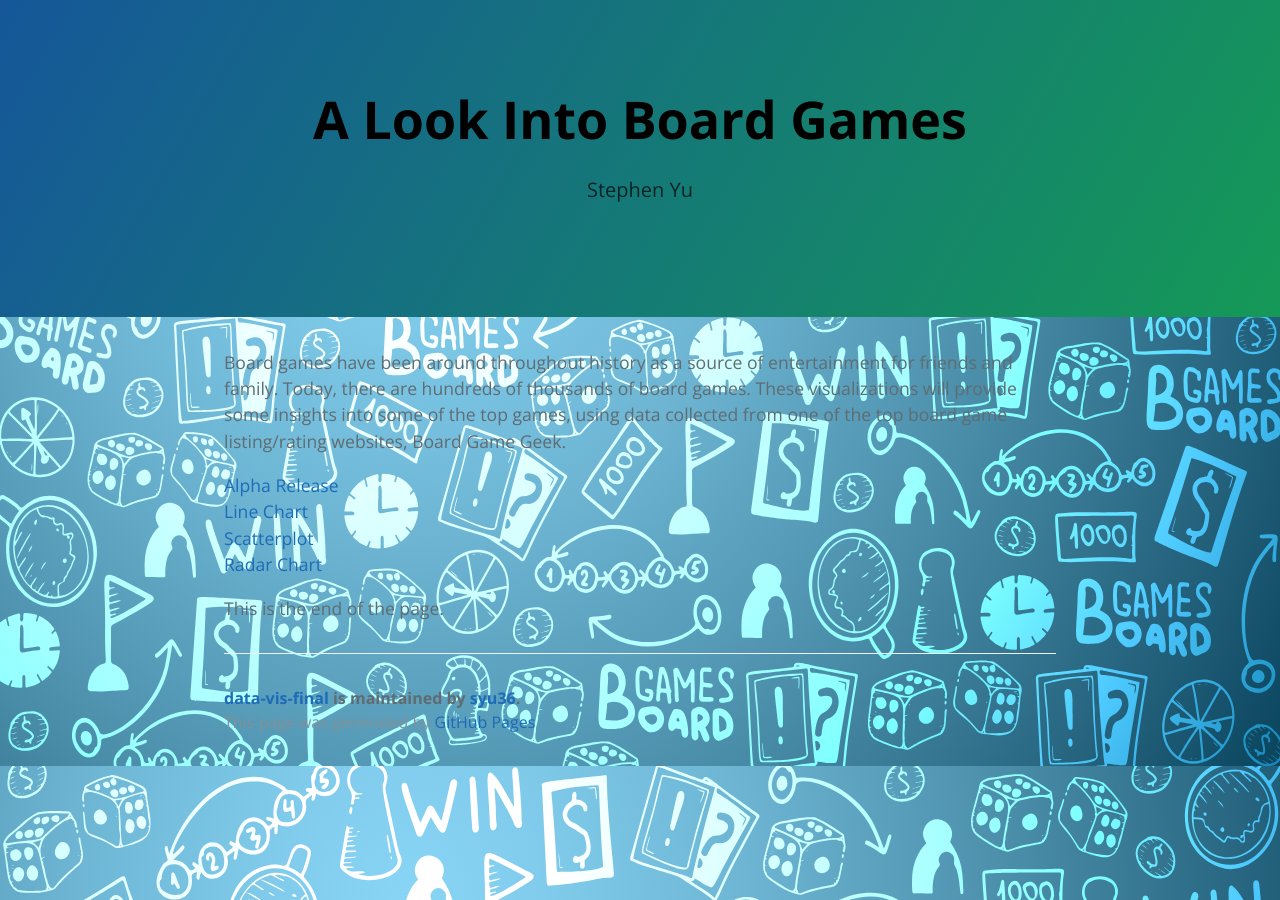
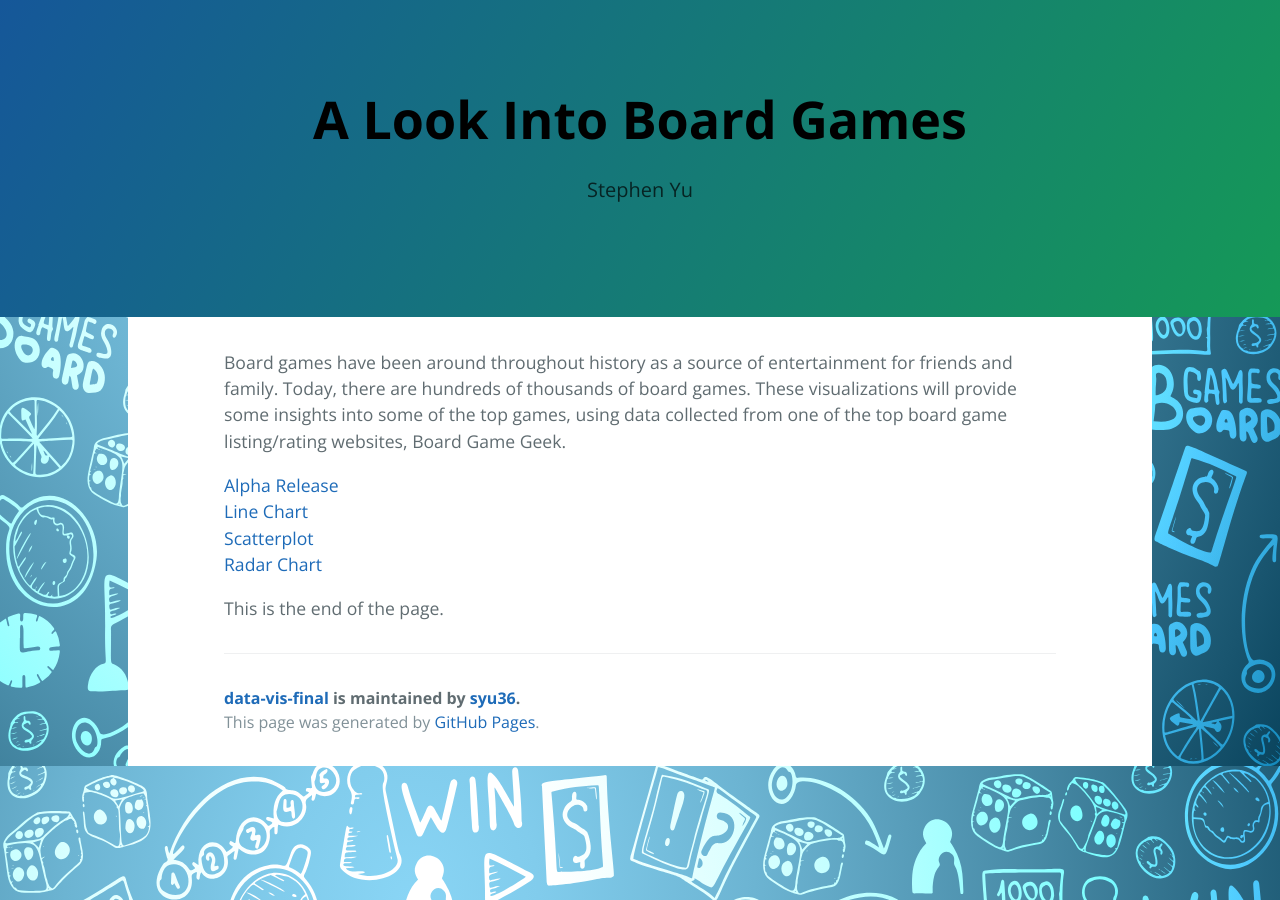
Before and after one commit to syu36/data-vis-final, a Jekyll site: the page built from index.md, in a window 1280 px wide. Built offline with Jekyll 4.4.1, drawn with Linux system fonts in a browser that asks for light colours; our own code applies the rules of GitHub Pages for plain Markdown files.

Commit message:
changed main bg to white

```diff
--- a/_sass/jekyll-theme-cayman.scss
+++ b/_sass/jekyll-theme-cayman.scss
@@ -163,6 +163,7 @@ a {
 
 .main-content {
   word-wrap: break-word;
+  background-color: white;
 
   :first-child {
     margin-top: 0;
```
